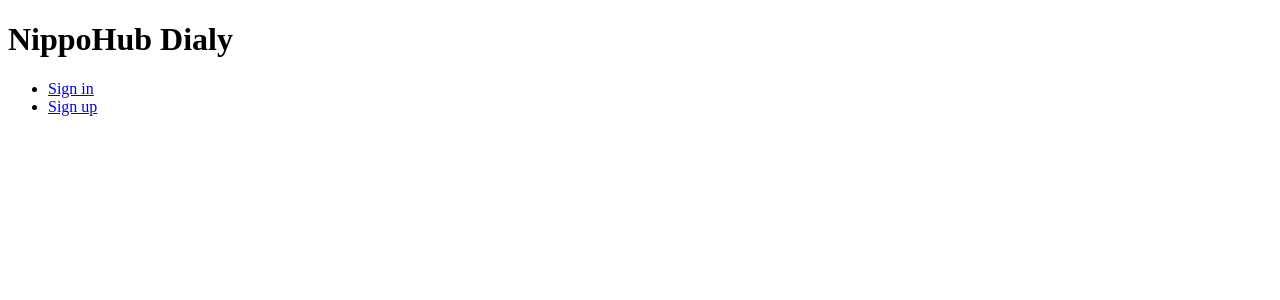
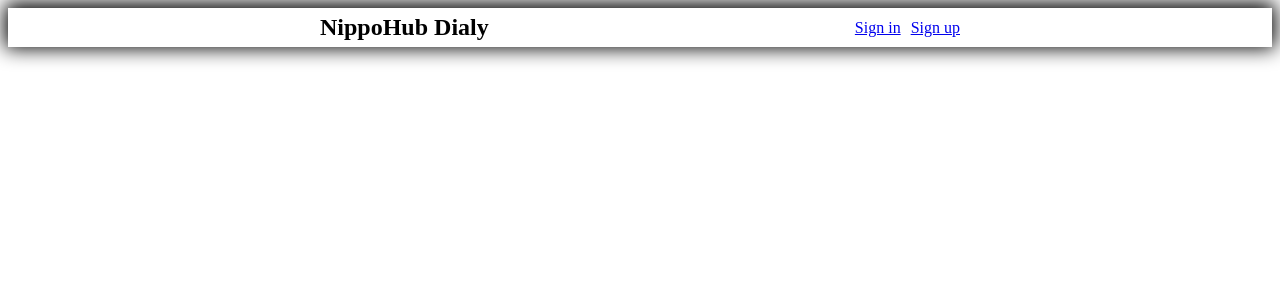
Before and after one commit to touyou/nippohub-daily-web, a Nuxt app: page / in a window 1280 px wide. Shown: the top 300 px of the page. Built offline with nearby package versions, Linux system fonts and the light colour scheme; no server answers.

Commit message:
add: ヘッダデザイン(仮)

```diff
--- /dev/null
+++ b/assets/header.css
@@ -0,0 +1,31 @@
+.p-header {
+  padding: 6px 0;
+  box-shadow: 0px -2px 20px 3px #000;
+}
+
+.p-header__container {
+  display: flex;
+  justify-content: space-between;
+  align-items: center;
+  width: 640px;
+  margin: 0 auto;
+}
+
+.p-page-title {
+  margin: 0;
+  font-size: 24px;
+}
+
+.p-auth-links {
+  list-style-type: none;
+  padding: 0;
+  margin: 0;
+}
+
+.p-auth-links__item {
+  display: inline-block;
+}
+
+.p-auth-links__item:nth-of-type(n + 2) {
+  margin-left: 10px;
+}
--- a/components/MainHeader.vue
+++ b/components/MainHeader.vue
@@ -1,16 +1,19 @@
 <template>
-  <header>
-    <h1>NippoHub Dialy</h1>
-    <nav>
-      <ul>
-        <li v-if="currentUserId !== null" @click="signOut">Sign out</li>
-        <template v-else>
-          <li><a href="/sign_in">Sign in</a></li>
-          <li><a href="/sign_up">Sign up</a></li>
-        </template>
-      </ul>
-    </nav>
+  <header class="p-header">
+    <div class="p-header__container">
+      <h1 class="p-page-title">NippoHub Dialy</h1>
+      <nav>
+        <ul class="p-auth-links">
+          <li class="p-auth-links__item" v-if="currentUserId !== null" @click="signOut">Sign out</li>
+          <template v-else>
+            <li class="p-auth-links__item"><a href="/sign_in">Sign in</a></li>
+            <li class="p-auth-links__item"><a href="/sign_up">Sign up</a></li>
+          </template>
+        </ul>
+      </nav>
+    </div>
   </header>
 </template>
 
 <script src="./javascripts/main_header.js"></script>
+<style src="~/assets/header.css"></style>
```
